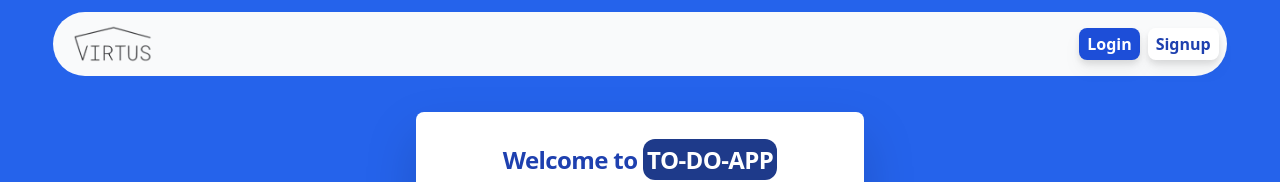
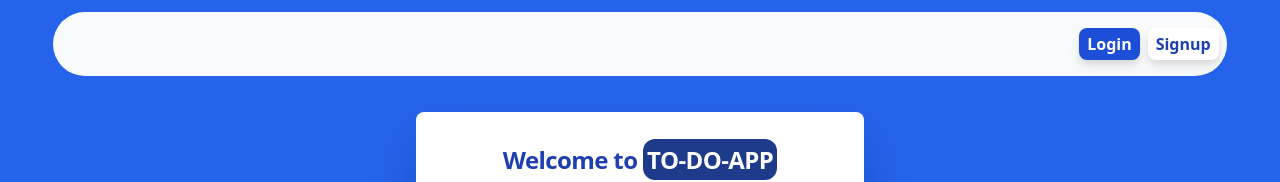
Before and after one commit to Jaime5Alvarez/Frontend-TDL, a React (Vite) app: page / in a window 1280 px wide. Shown: the top 182 px of the page. Built offline with nearby package versions, Linux system fonts and the light colour scheme; no server answers.

Commit message:
fix header

```diff
--- a/src/components/header/main/header.tsx
+++ b/src/components/header/main/header.tsx
@@ -1,7 +1,6 @@
 import { PrimaryButton } from "../../buttons/PrimaryButton";
 import { Router } from "../../../navigation/Router";
 import { SecondaryButton } from "../../buttons/SecondaryButton";
-import Logo from "../../../assets/VIRTUS_transparentazo-removebg-preview.png";
 import { isAuth } from "../../../utils/IsAuth";
 export const Header = () => {
   return (
@@ -14,7 +13,6 @@ export const Header = () => {
             onClick={() => Router.goToHome()}
             className="font-bold text-lg ml-2 cursor-pointer text-blue-800 max-w-md px-2 py-1 "
           >
-            <img alt="Virtus Logo" src={Logo} className="w-20  " />{" "}
           </div>
         </div>
         {isAuth() ? (
```
Also changed, not shown: src/assets/VIRTUS_transparentazo-removebg-preview.png (deleted), 1 other file (tests, documents, lock files or other folders).
